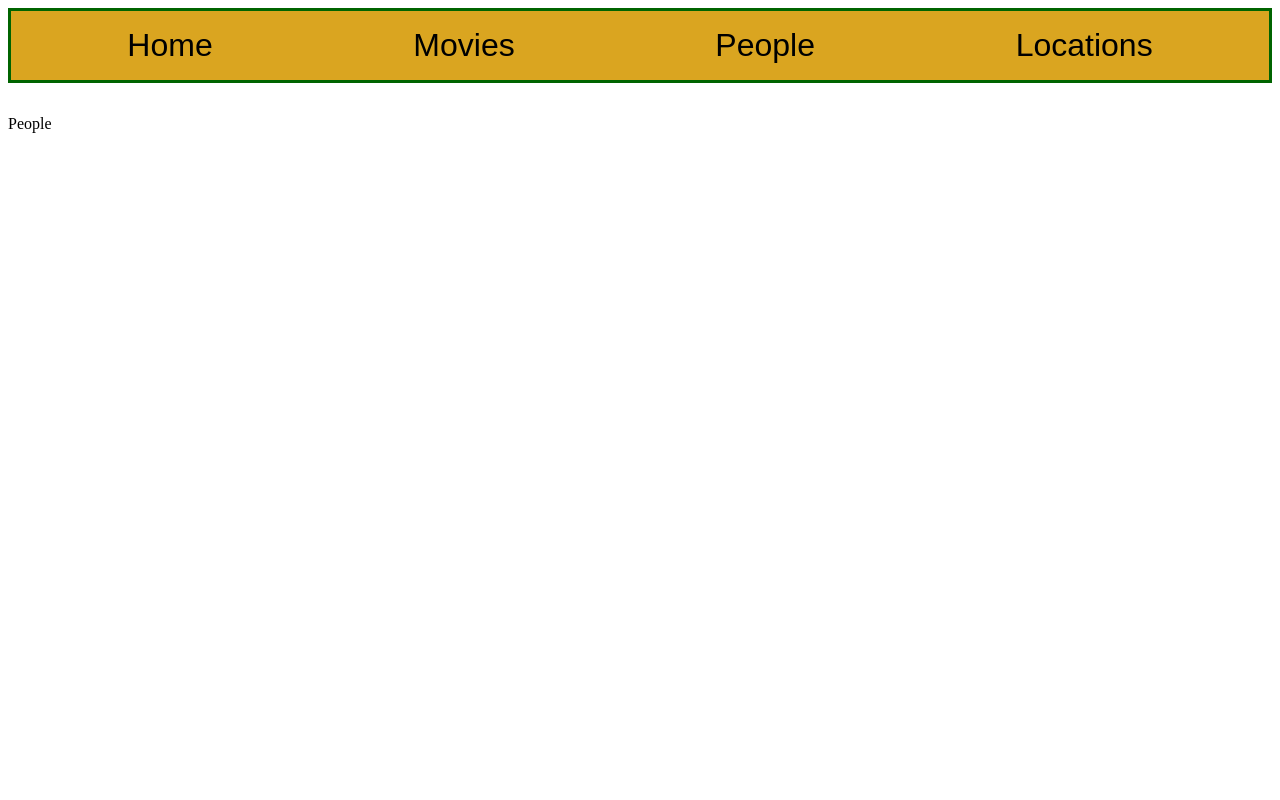
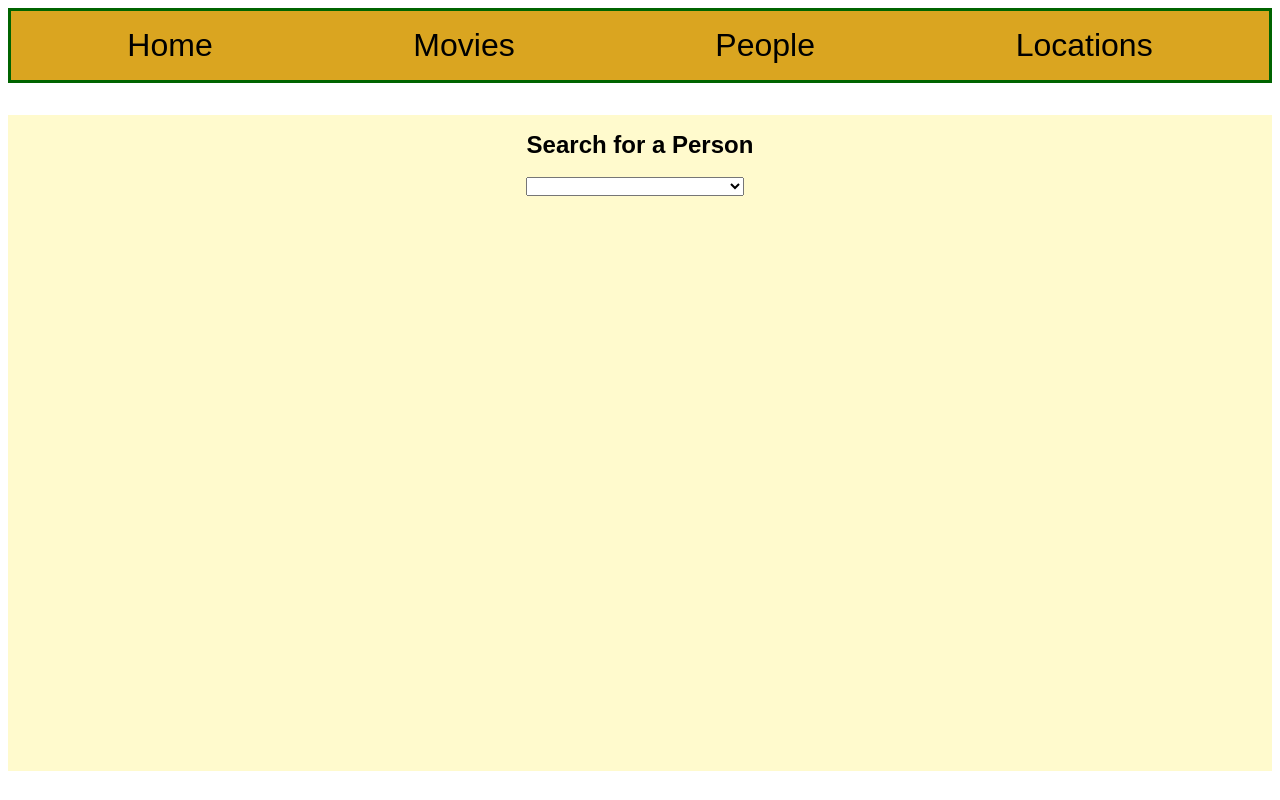
Before and after one commit to joinpursuit/9-1-module-three-assessment, a React (Create React App) app: page /people in a window 1280 px wide. Built offline with nearby package versions, Linux system fonts and the light colour scheme; the HTML template or start-up script is replaced by a standard one.

Commit message:
added dropdown list to People component

```diff
--- a/src/Components/Locations.js
+++ b/src/Components/Locations.js
@@ -1,7 +1,23 @@
 import React from 'react'
+import {useEffect, useState, useParams} from "react"
 
 export default function Locations() {
-  return (
-    <div>Locations</div>
-  )
+
+
+const[locationData, setLocationData] =useState([])
+const[thisLocation, setThisLocation] =useState({})
+
+useEffect(() => {
+  fetch('locations.json')
+  .then(res => res.json())
+  .then((data)=> setLocationData(data))
+  .catch((err) => console.log(err)
+)
+},[])
+
+return (
+  <div>Locations</div>
+)
+
+
 }
--- a/src/Components/People.js
+++ b/src/Components/People.js
@@ -1,7 +1,55 @@
 import React from 'react'
+import {useEffect, useState, useParams} from "react"
 
 export default function People() {
-  return (
-    <div>People</div>
-  )
+
+
+const[peopleData, setPeopleData] =useState([])
+const[thisPerson, setThisPerson] =useState({})
+
+//allows asynchronous fetching
+useEffect(() => {
+  fetch('people.json')
+  .then(res => res.json())
+  .then((data)=> setPeopleData(data))
+  .catch((err) => console.log(err)
+)
+},[])
+
+const handleSelection = (e) =>{
+  const selectedPerson = e.target.value
+  const foundPerson = peopleData.find((person) => person.id === selectedPerson)
+  setThisPerson(foundPerson || {})
 }
+
+return (
+  <>
+  <div className='people'>
+    <h2 className='peopleListHeading'>Search for a Person</h2><br/>
+    <div className='peopleList'>
+    <select onChange={handleSelection}>
+      <option value=''></option>
+      {peopleData.map(person =>(
+          <option key={person.id} value={person.id}>
+              {person.name}
+          </option>
+      ))}
+    </select><br/>
+    <br/> <br/>
+    {thisPerson.id && (
+      <div className='personBox'>
+        <div className='personInfo'>
+          <div className='personTitleDiv'>
+          <h2 className='personName'>Name:</h2><span>{thisPerson.name}</span>
+          <span className='personAge'>{thisPerson.age}</span> </div><br/>
+          <div><h4 className='personGender'> Gender:</h4><span>{thisPerson.gender}</span></div>
+          <p className='personEyeColor'>{thisPerson.eye_color}</p>
+          <p className='personEyeColor'>{thisPerson.hair_color}</p>
+        </div>
+      </div>
+    )}
+    </div>
+  </div>
+</>
+)
+}
```
Also changed, not shown: src/Components/Movies.js (+0 -12 lines).
